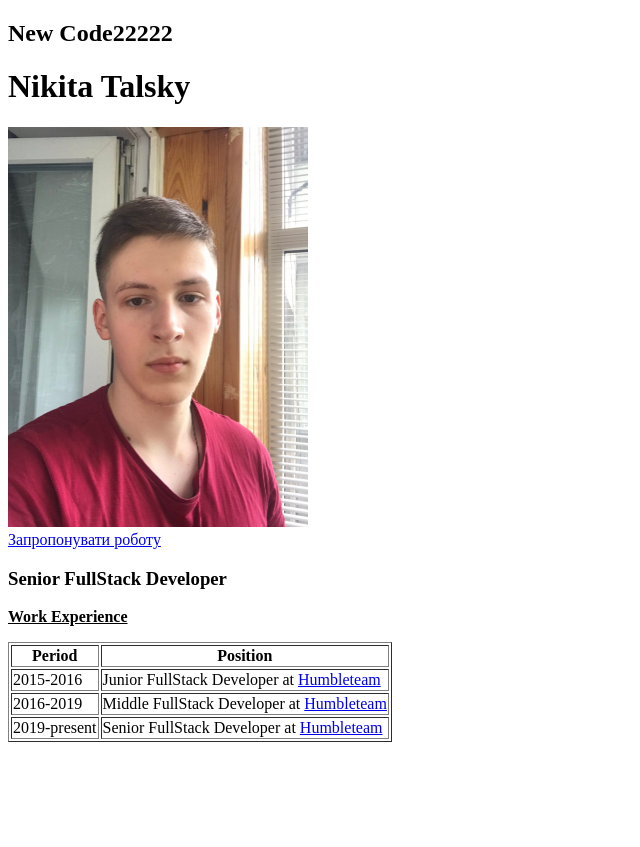
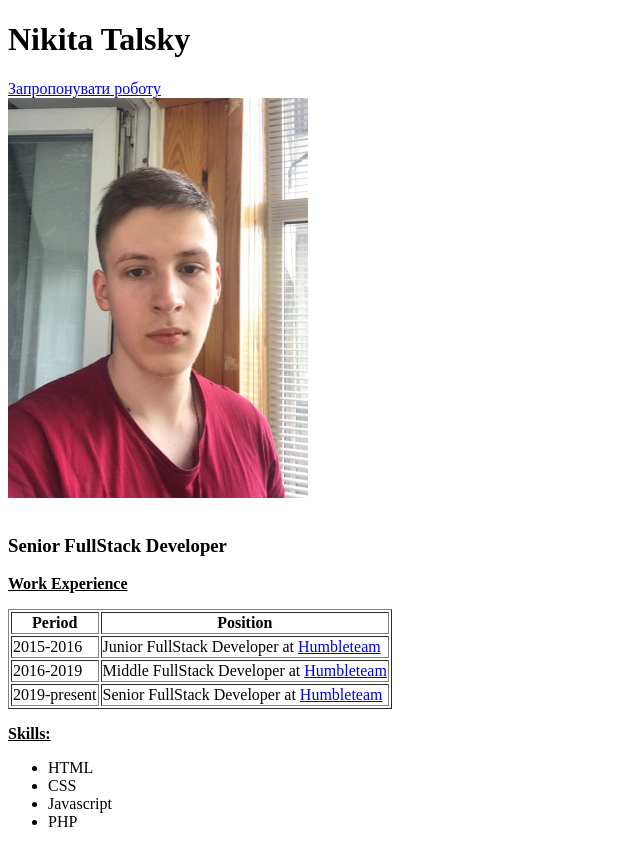
Before and after one commit to Talsk14/Robot_dreams2.0, a plain HTML site: page Homework_6/index.html in a window 1280 px wide. Shown: the whole page, without its empty margins (0-640 px from the left). Before the commit the page ends 800 px from the top, so only its background shows below. Drawn offline with Linux system fonts and the light colour scheme.

Commit message:
Second commit

```diff
--- a/Homework_6/index.html
+++ b/Homework_6/index.html
@@ -5,12 +5,12 @@
         <meta http-equiv="X-UA-Compatible" content="IE=edge">
         <meta name="viewport" content="width=device-width, initial-scale=1.0">
         <title>Document</title>
+        <link rel="stylesheet" href="style.css">
     </head>
     <body>
-        <h2>New Code22222</h2>
         <h1>Nikita Talsky</h1>
+        <a href="index2.html">Запропонувати роботу</a>
         <img src="my-photo.jpg" width="300" height="400" alt="Error"/><br>
-        <a href="index2.html">Запропонувати роботу</a>
         <h3>Senior FullStack Developer</h3>
         <p><u><strong>Work Experience</strong></u></p>
 <table border="1">
@@ -32,6 +32,13 @@
             <td>Senior FullStack Developer at <a href="https://humbleteam.com/">Humbleteam</a></td>
         </tr>
 </table>
+<p><u><strong>Skills:</strong></u></p>
+    <ul>
+        <li>HTML</li>
+        <li>CSS</li>
+        <li>Javascript</li>
+        <li>PHP</li>
+    </ul>
 
 
 
```
